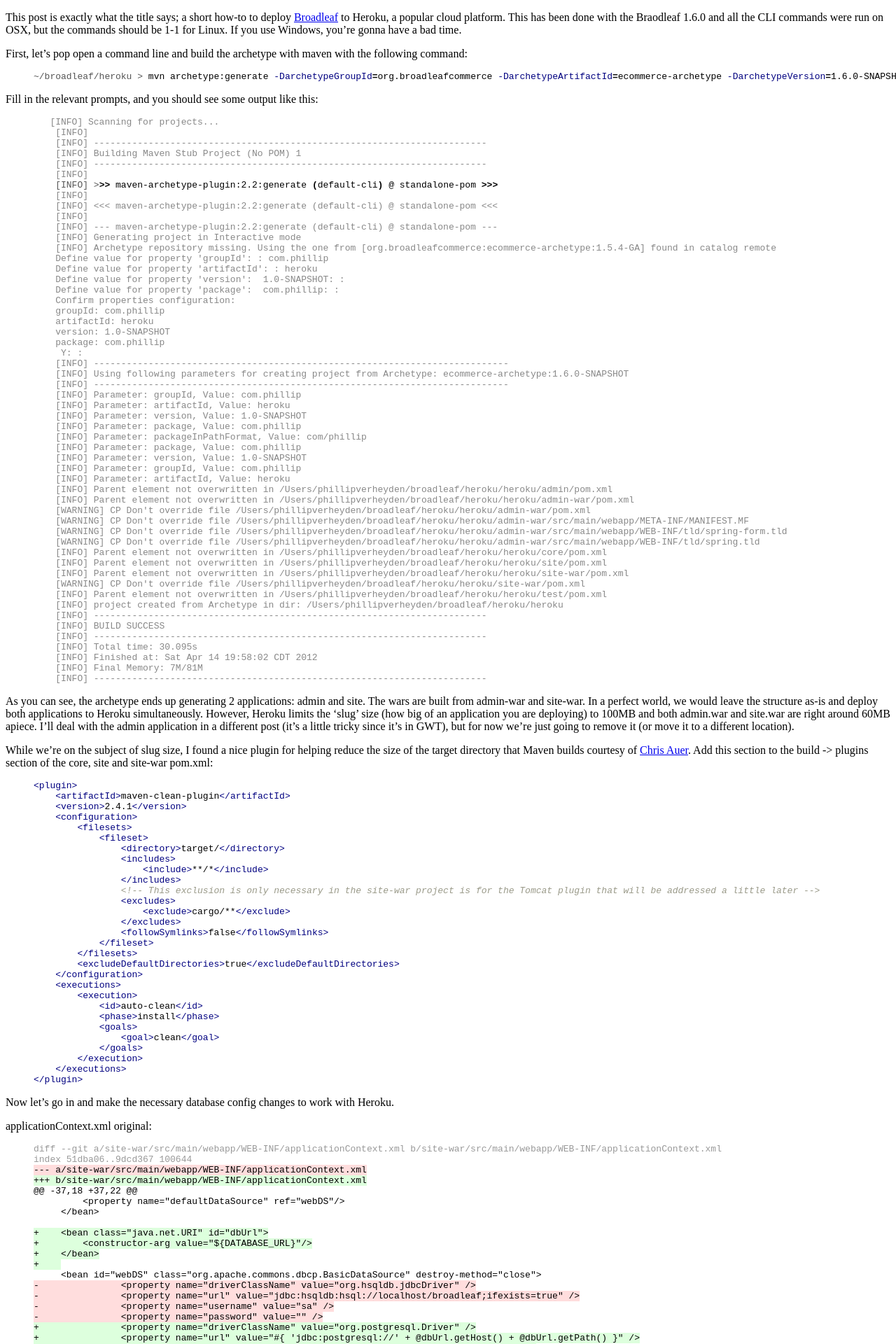
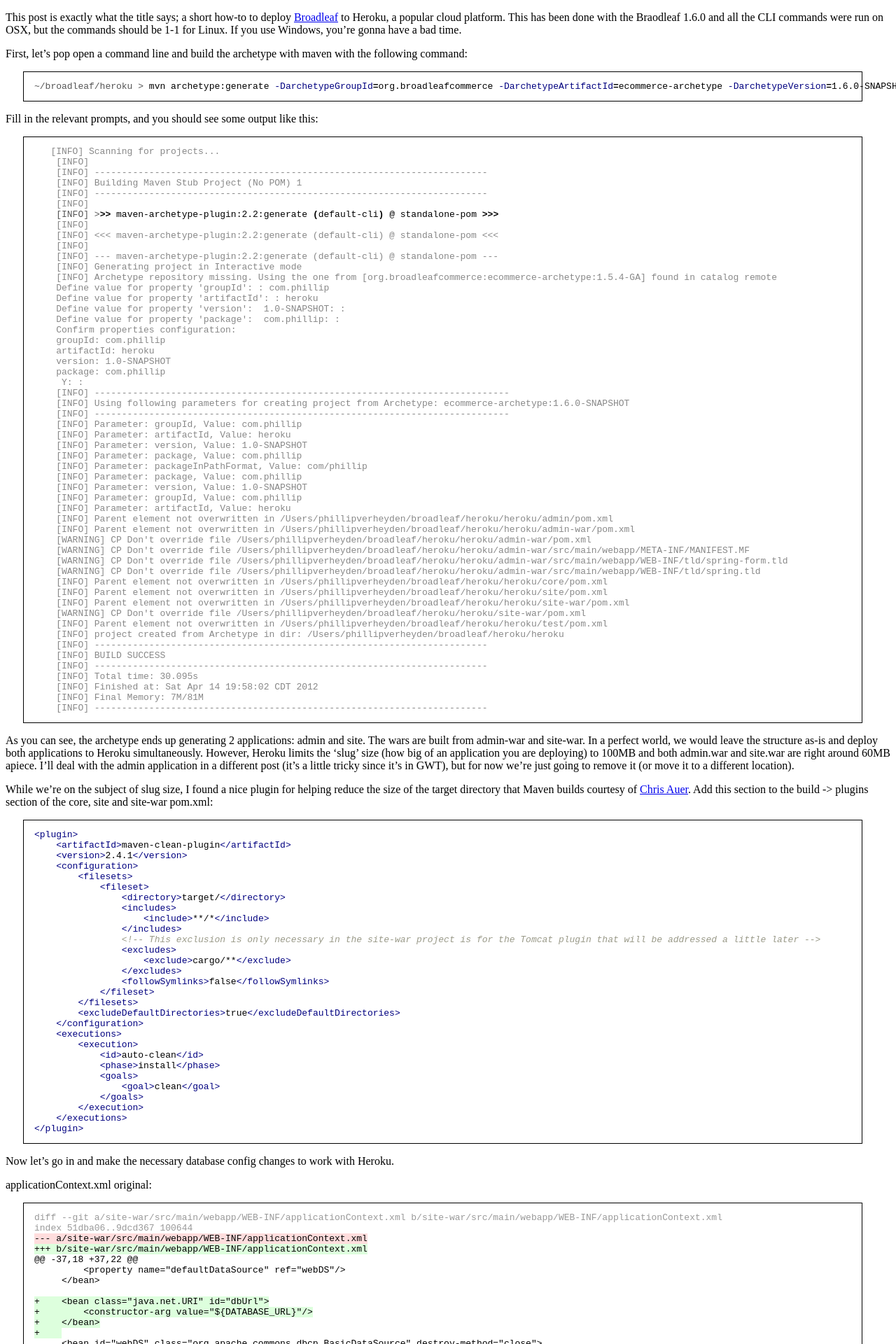
Before and after one commit to phillipuniverse/phillipuniverse.github.com, a Jekyll site: the page built from _posts/2012-04-21-Deploying-Broadleaf-on-Heroku.md, in a window 1280 px wide. Shown: the top 1920 px of the page at 70% size. Built offline with Jekyll 4.4.1, drawn with Linux system fonts in a browser that asks for light colours.

Commit message:
Added border and padding/margin to code blocks

```diff
--- a/css/syntax.css
+++ b/css/syntax.css
@@ -1,4 +1,4 @@
-.highlight { background: #ffffff; }
+.highlight { margin-left: 25px; padding-left: 15px; padding-right: 15px; border: 1px solid; background: #ffffff; }
 .highlight .c { color: #999988; font-style: italic } /* Comment */
 .highlight .err { color: #a61717; background-color: #e3d2d2 } /* Error */
 .highlight .k { font-weight: bold } /* Keyword */
```
